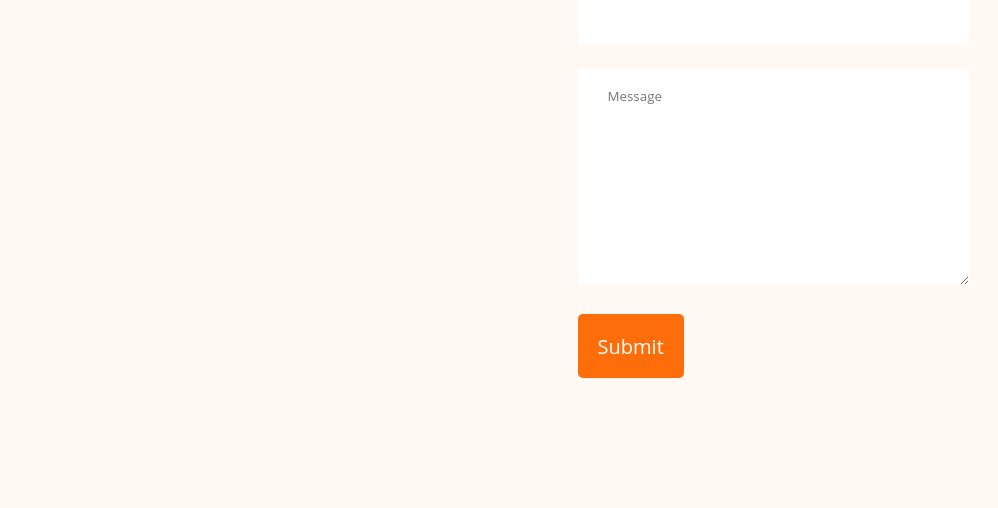
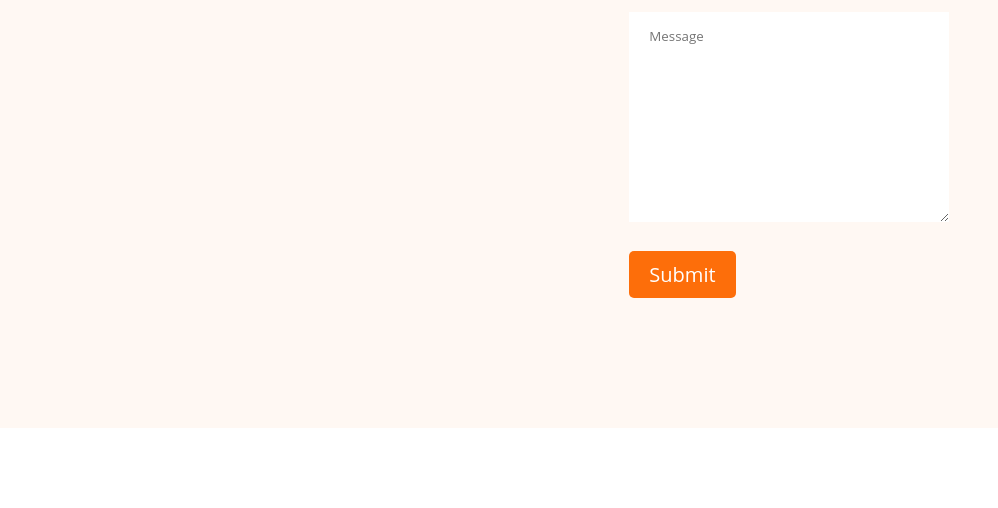
Before and after one commit to Habibaferdausi/dev-portfolio, a plain HTML site: page index.html in a window 1280 px wide. Shown: the part 3269-3777 px from the top of the page, without its empty margins (171-1169 px from the left). After the commit the page ends 3697 px from the top, so only its background shows below. Drawn offline with Linux system fonts and the light colour scheme.

Commit message:
update footer

```diff
--- a/index.html
+++ b/index.html
@@ -202,7 +202,7 @@
             <textarea
               name=""
               id=""
-              cols="30"
+              cols="10"
               rows="10"
               placeholder="Message"
             ></textarea>
--- a/style/portfolio.css
+++ b/style/portfolio.css
@@ -203,12 +203,10 @@ textarea {
   margin-bottom: 24px;
   border: 0;
   width: 100%;
-  padding: 18px 30px;
+  padding: 15px 20px;
 }
 
-input {
-  height: 64px;
-}
+
 
 .contact a {
   text-decoration: none;
```
